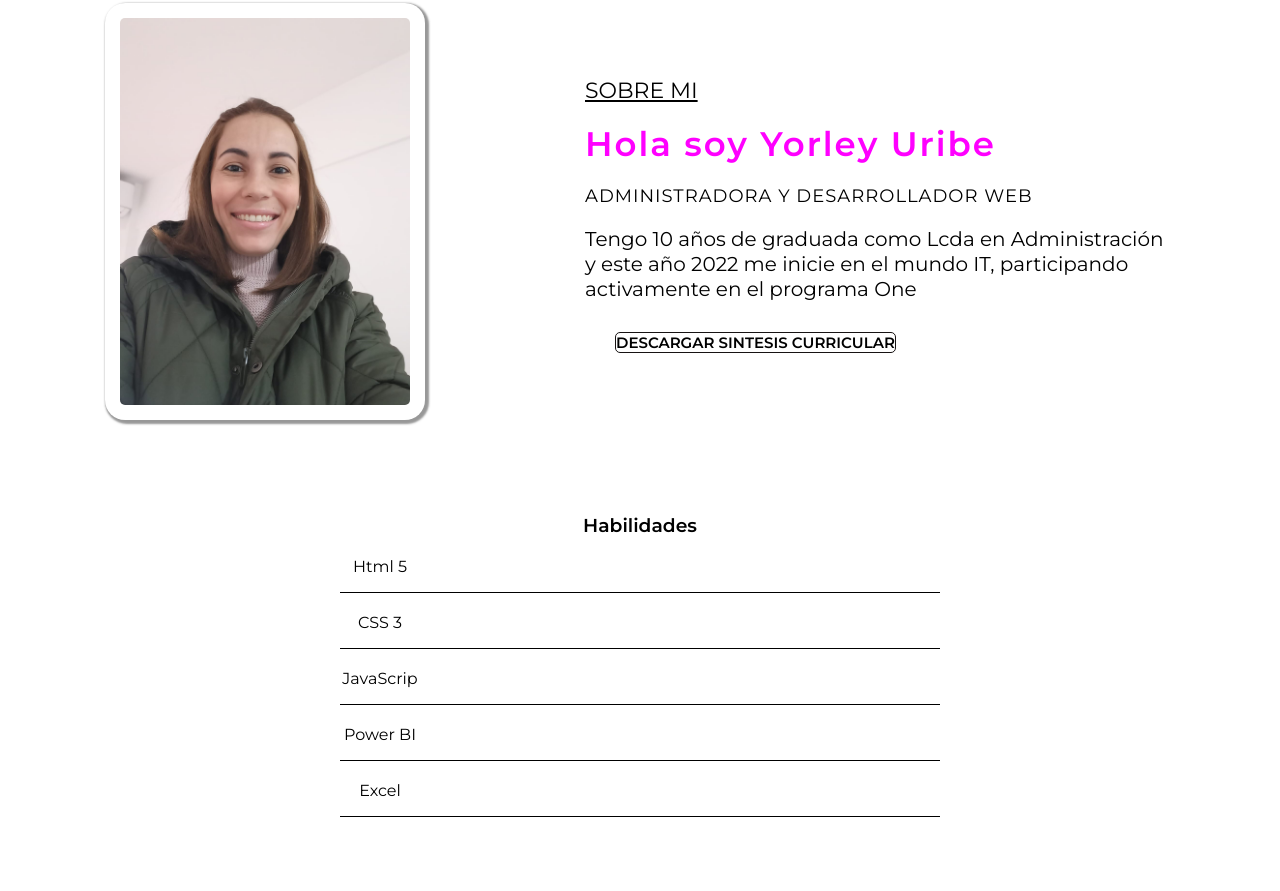
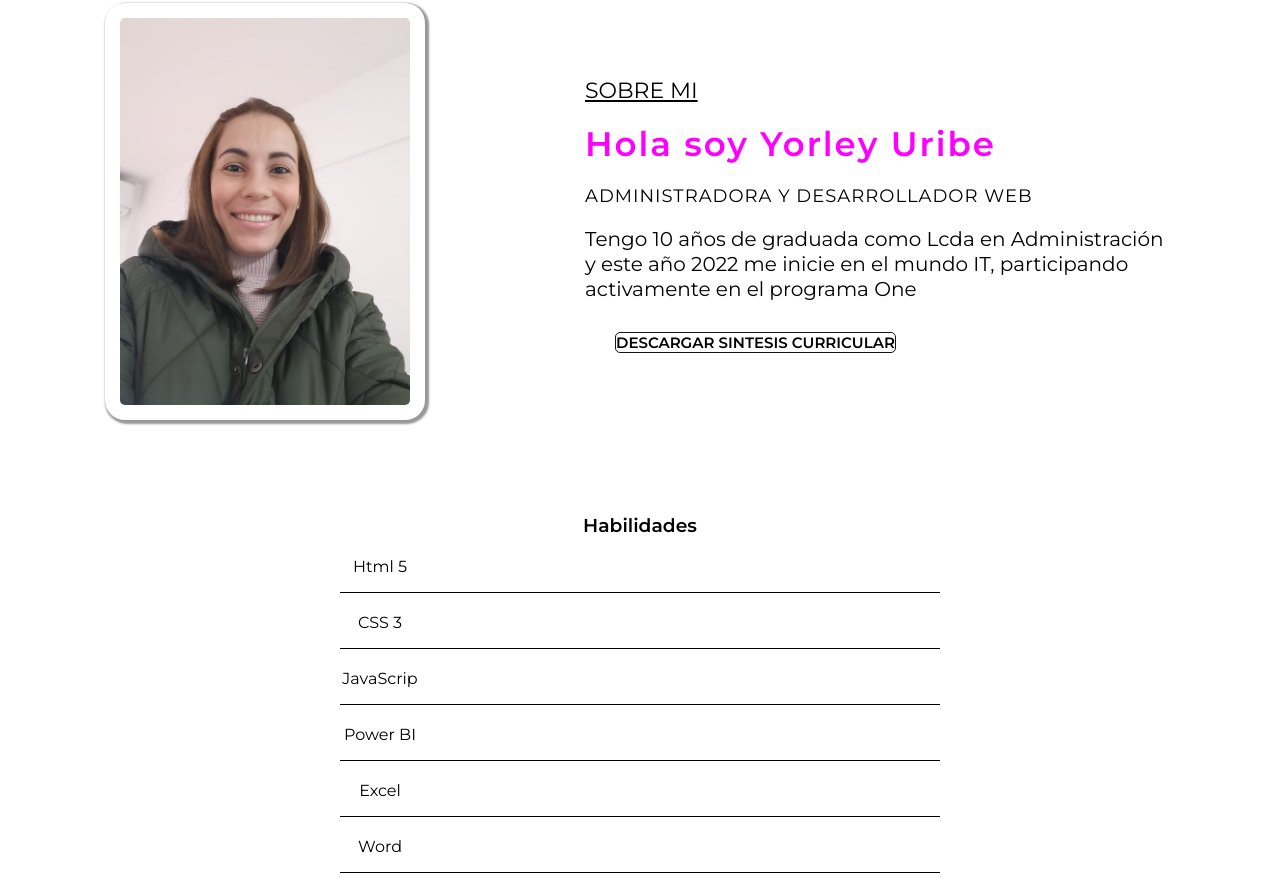
Before and after one commit to yor-jimenez/portafolio-yorley, a plain HTML site: page index.html in a window 1280 px wide. Shown: the part 637-1528 px from the top of the page. Drawn offline with Linux system fonts and the light colour scheme.

Commit message:
agregar habilidad

```diff
--- a/index.html
+++ b/index.html
@@ -113,6 +113,15 @@
                 <div id="powerbi" class=""></div>
             </div>
         </div>
+
+        <div class="skill">
+            <div class="info">
+                <p class="lista">Word</p>
+            </div>
+            <div class="separador">
+                <div id="powerbi" class=""></div>
+            </div>
+        </div>
     </div>
     </section>
 </body>
```
